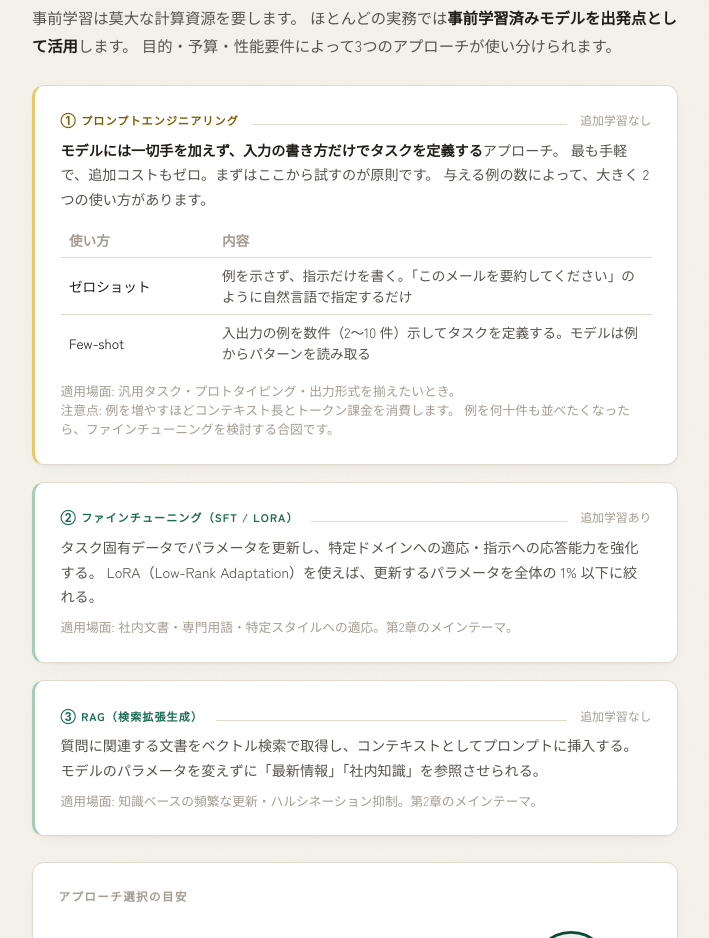
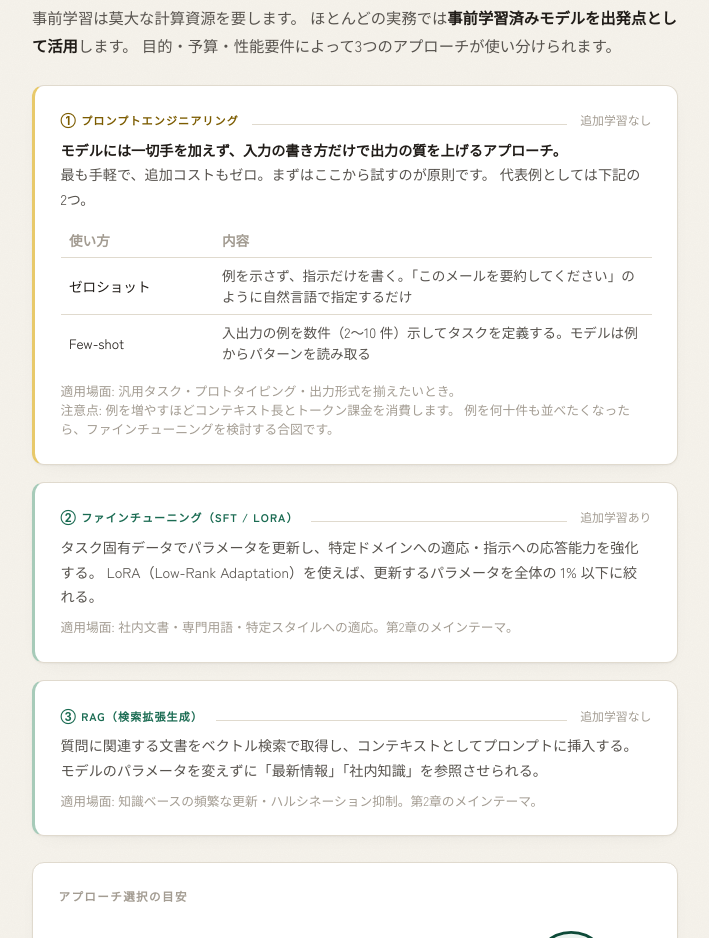
Before and after one commit to chinchillaa/dgx-handson, a plain HTML site: page chapter1/web/supplement_pretraining.html in a window 1280 px wide. Shown: the part 5562-6500 px from the top of the page, without its empty margins (285-994 px from the left). Drawn offline with nearby package versions, Linux system fonts and the light colour scheme; a web font is replaced by a local one.

Commit message:
docs(chapter1): 線形回帰にブラックボックス論のコラムを追加、LLM 推論の実行結果を保存
- ch1_01_linear_regression: 「AI はブラックボックス」という表現の誤解を解くコラムを追加
- ch1_03_llm_inference: 実行結果（出力セル）を保存、「次トークンの予測」に表記修正
- supplement_pretraining: プロンプトエンジニアリングの説明文を修正

Co-Authored-By: Claude Opus 5.5 (1M context) <noreply@anthropic.com>

```diff
--- a/chapter1/web/supplement_pretraining.html
+++ b/chapter1/web/supplement_pretraining.html
@@ -661,9 +661,9 @@
             <span style="font-size:0.7rem; color:var(--text-muted);">追加学習なし</span>
           </div>
           <p style="font-size:0.83rem; color:var(--text-sub); line-height:1.75; margin-bottom:0.75rem;">
-            <strong style="color:var(--text);">モデルには一切手を加えず、入力の書き方だけでタスクを定義する</strong>アプローチ。
-            最も手軽で、追加コストもゼロ。まずはここから試すのが原則です。
-            与える例の数によって、大きく 2 つの使い方があります。
+            <strong style="color:var(--text);">モデルには一切手を加えず、入力の書き方だけで出力の質を上げるアプローチ。</strong>
+            <br>最も手軽で、追加コストもゼロ。まずはここから試すのが原則です。
+            代表例としては下記の2つ。
           </p>
           <table style="width:100%; font-size:0.8rem; border-collapse:collapse; margin-bottom:0.6rem;">
             <thead>
```
Also changed, not shown: 2 other files.
